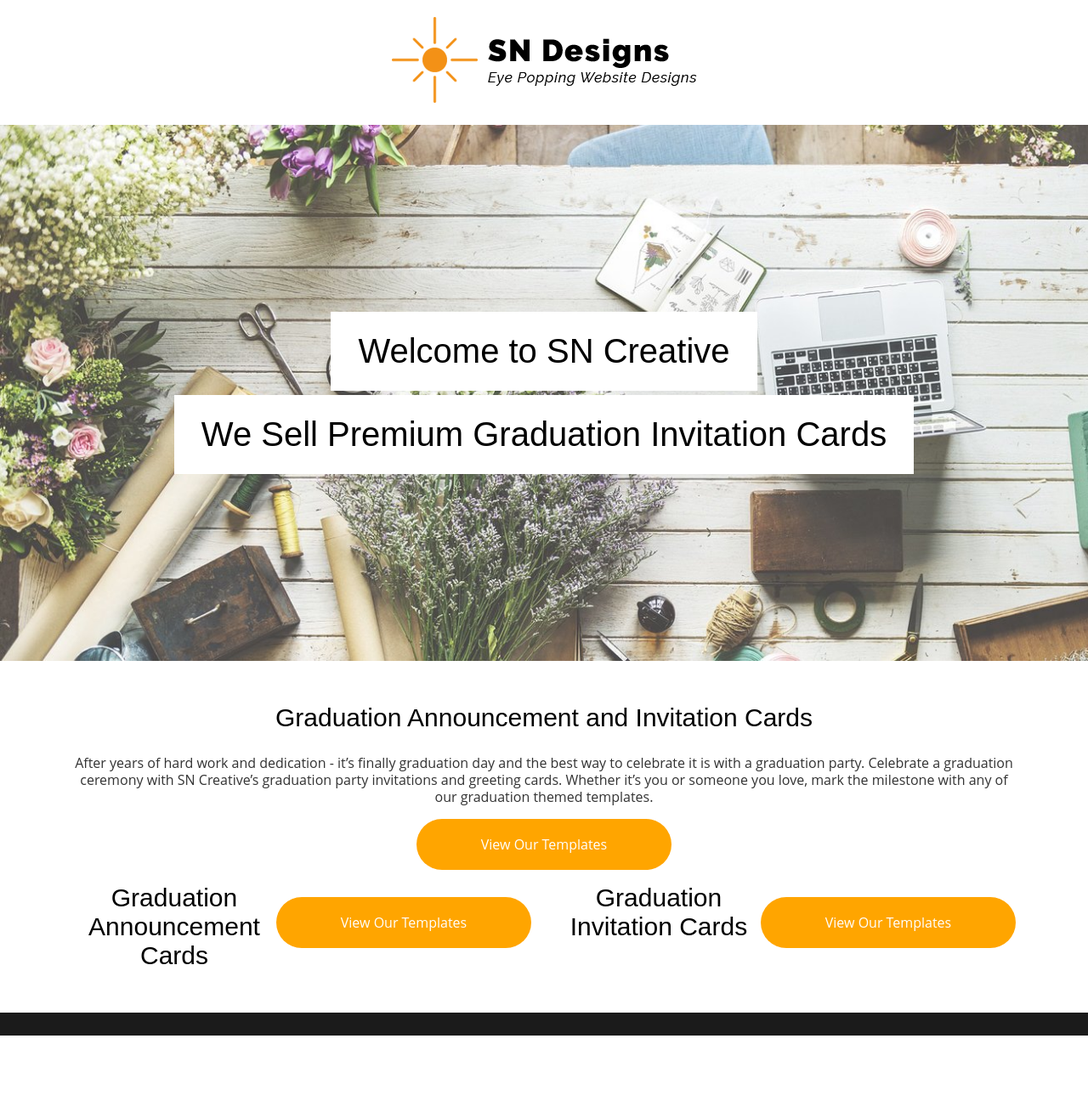
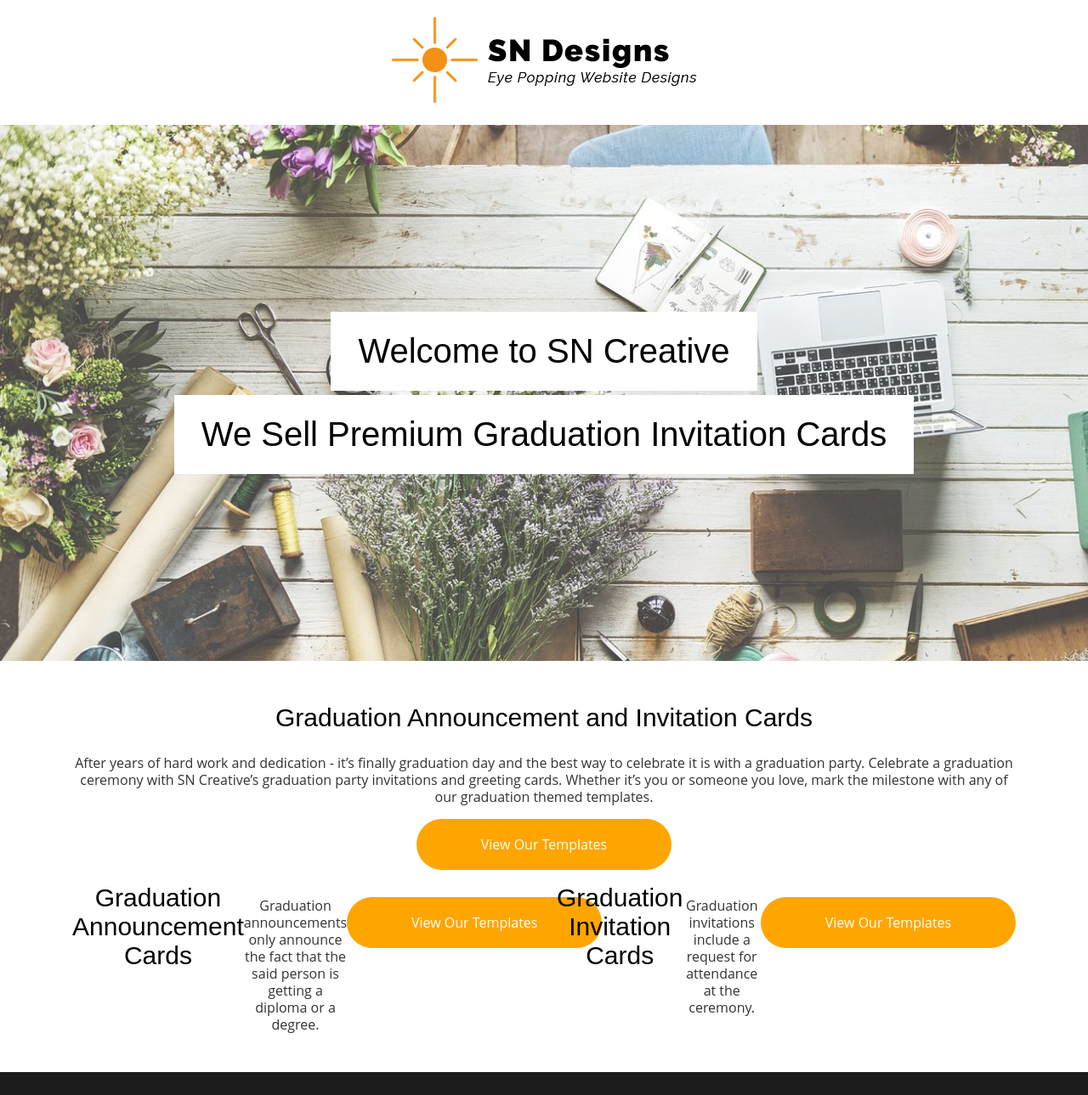
Before and after one commit to sncreative/sncreative.github.io, a Jekyll site: the page built from index.md, in a window 1280 px wide. Shown: the whole page at 85% size. Built offline with Jekyll 4.4.1, drawn with Linux system fonts in a browser that asks for light colours; nearby versions of some CDN libraries; before the commit the page ends 1219 px from its top, so only the background shows below that.

Commit message:
Add files via upload

```diff
--- a/index.md
+++ b/index.md
@@ -30,13 +30,13 @@ description: Celebrate a graduation ceremony with SN Creative’s graduation par
 
 <div class="col-md-6">
 <h2 class="centered">Graduation Announcement Cards</h2>
-<p class="centered"></p>
+<p class="centered">Graduation announcements only announce the fact that the said person is getting a diploma or a degree.</p>
 <p><a href="" class="b1">View Our Templates</a></p>
 </div>
 
 <div class="col-md-6">
 <h2 class="centered">Graduation Invitation Cards</h2>
-<p class="centered"></p>
+<p class="centered">Graduation invitations include a request for attendance at the ceremony.</p>
 <p><a href="" class="b1">View Our Templates</a></p>
 </div>
 
```
